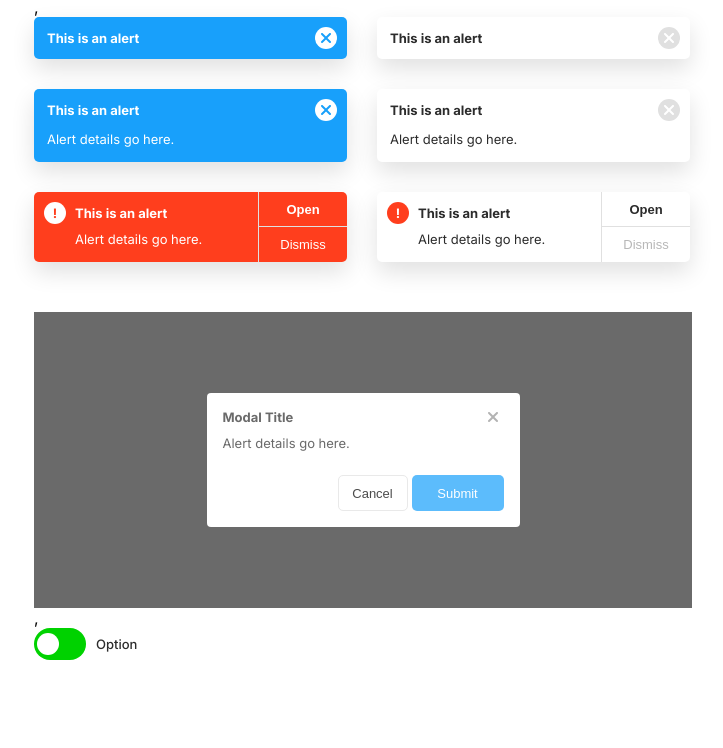
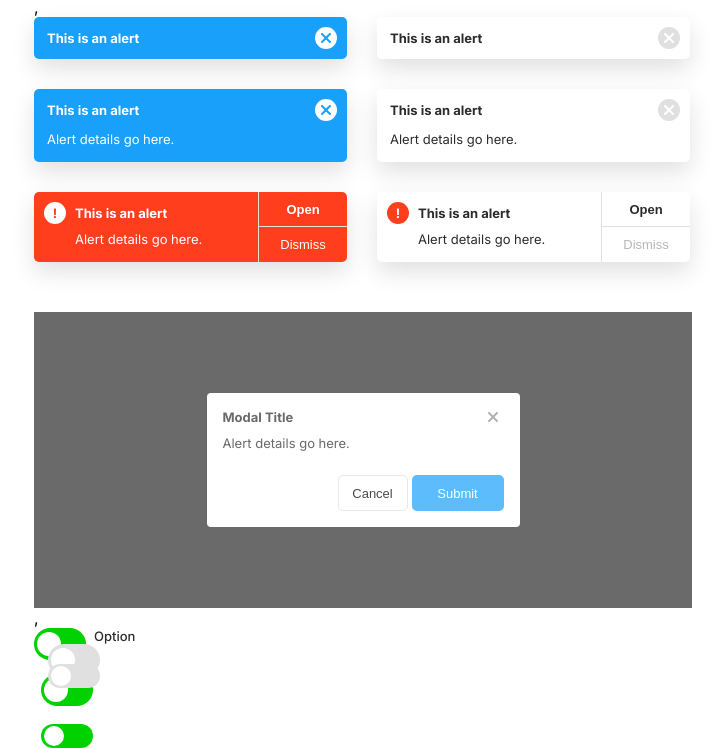
Before and after one commit to Angelina207/UI-kit, a plain HTML site: page index.html in a window 1280 px wide. Shown: the part 469-1217 px from the top of the page, without its empty margins (26-749 px from the left). Before the commit the page ends 1129 px from the top, so only its background shows below. Drawn offline with Linux system fonts and the light colour scheme.

Commit message:
Add files via upload

```diff
--- a/css/style.css
+++ b/css/style.css
@@ -352,53 +352,156 @@ p {
   box-shadow: 0px 10px 23px rgba(0, 0, 0, 0.12);
 }
 
-.check-label {
+.form__option {
   display: flex;
-  align-items: center;
 }
 
-.check-desc {
+.option-deck {
   color: #2C2C2C;
   font-size: 13px;
   font-weight: 500;
-  padding-left: 10px;
+  padding-left: 60px;
 }
 
-.check-mark {
-  display: none;
+.option-input {
+  position: relative;
+  appearance: none;
 }
 
-.check-mark:checked ~ .check-elem {
-  background-color: #00A000;
-}
-
-.check-elem {
-  position: relative;
+.option-label {
+  position: absolute;
   width: 52px;
   height: 32px;
   background-color: #00D200;
-  border-radius: 20px;
-  transition: 250ms;
-}
-.check-elem:hover, .check-elem:focus {
-  -webkit-box-shadow: 0px 10px 18px -7px rgba(0, 0, 0, 0.36);
-  -moz-box-shadow: 0px 10px 18px -7px rgba(0, 0, 0, 0.36);
-  box-shadow: 0px 10px 18px -7px rgba(0, 0, 0, 0.36);
+  border-radius: 23px;
 }
 
-.check-elem::before {
+.option-label::before {
+  position: absolute;
   content: "";
-  position: absolute;
   display: inline-block;
-  width: 22px;
-  height: 22px;
   background-color: #fff;
-  border-radius: 50px;
-  top: calc(50% - 11px);
+  border-radius: 50%;
+  width: 24px;
+  height: 24px;
+  top: calc(50% - 12px);
   left: 3px;
   transition: 250ms;
 }
 
-.check-mark:checked ~ .check-elem::before {
-  left: 27px;
+.option-input:checked ~ .option-label {
+  background-color: #00A000;
 }
+
+.option-input:checked ~ .option-label::before {
+  left: 25px;
+}
+
+.checkbox-list {
+  display: flex;
+}
+
+.form__checkbox-active {
+  margin-top: 30px;
+}
+
+.checkbox-input {
+  appearance: none;
+  position: relative;
+}
+
+.checkbox-active-label {
+  content: "";
+  position: absolute;
+  display: inline-block;
+  width: 52px;
+  height: 32px;
+  background-color: #00D200;
+  border-radius: 23px;
+  transition: 250ms;
+}
+
+.checkbox-active-label::before {
+  content: "";
+  position: absolute;
+  display: inline-block;
+  width: 24px;
+  height: 24px;
+  border-radius: 50%;
+  background-color: #fff;
+  top: calc(50% - 12px);
+  left: 3px;
+  transition: 250ms;
+}
+
+.checkbox-input:checked ~ .checkbox-active-label {
+  background-color: #00A000;
+}
+
+.checkbox-input:checked ~ .checkbox-active-label::before {
+  left: 25px;
+}
+
+.checkbox-active-label--small-sise {
+  height: 24px;
+}
+
+.checkbox-active-label--small-sise::before {
+  height: 20px;
+  width: 20px;
+  top: calc(50% - 10px);
+}
+
+.checkbox-input:checked ~ .checkbox-active-label--small-sise::before {
+  left: 29px;
+}
+
+.disabled-check {
+  appearance: none;
+  position: relative;
+}
+
+.disable-lable {
+  position: absolute;
+  width: 52px;
+  height: 32px;
+  background-color: #E0E0E0;
+  border-radius: 23px;
+  transition: 250ms;
+}
+
+.disable-lable::before {
+  position: absolute;
+  content: "";
+  display: inline-block;
+  background-color: #fff;
+  width: 24px;
+  height: 24px;
+  border-radius: 50%;
+  top: calc(50% - 12px);
+  left: 3px;
+  transition: 250ms;
+}
+
+.disabled-check:checked ~ .disable-lable {
+  background-color: #BBBBBB;
+}
+
+.disabled-check:checked ~ .disable-lable::before {
+  left: 25px;
+}
+
+.disable-lable--small {
+  height: 24px;
+}
+
+.disable-lable--small::before {
+  width: 20px;
+  height: 20px;
+  top: calc(50% - 10px);
+  left: 3px;
+}
+
+.disabled-check:checked ~ .disable-lable--small::before {
+  left: 30px;
+}
--- a/index.html
+++ b/index.html
@@ -146,17 +146,46 @@
     </div>
     </div>,
 	<div class="container">
-    <div class="check-wrapp">
-        <label for="check" class="check-label">
-            <input type="checkbox" class="check-mark" id="check">
-            <div class="check-elem"></div>
-            <p class="check-desc">Option</p>
-        </label>
+    <form class="form__option">
+        <p class="option-deck">Option</p>
+        <input type="checkbox" class="option-input" id="check">
+        <label for="check" class="option-label"></label>
+    </form>
+
+    <!-- Checkbox list -->
+
+    <div class="checkbox-list">
+        <div>
+            <form class="form__checkbox-active">
+                <input type="checkbox" class="checkbox-input" id="check-active">
+                <label for="check-active" class="checkbox-active-label"></label>
+            </form>
+            <form class="form__checkbox-active">
+                <input type="checkbox" class="checkbox-input" id="check-active-small">
+                <label for="check-active-small" class="checkbox-active-label checkbox-active-label--small-sise"></label>
+            </form>
+        </div>
+        <!-- <div>
+            <form class="form__check">
+                <input type="checkbox" class="checkbox-input" id="checkbox-white">
+                <label for="checkbox-white" class="checkbox-active-label"></label>
+            </form>
+            <form class="form__check">
+                <input type="checkbox" class="checkbox-input checkbox-input--white-small" id="checkbox-white-small">
+                <label for="checkbox-white-small" class="checkbox-active-label"></label>
+            </form>
+        </div> -->
+        <div>
+            <form>
+                <input disabled type="checkbox" class="disabled-check" id="disabled-check">
+                <label for="disabled-check" class="disable-lable"></label>
+            </form>
+            <form class="form__check">
+                <input disabled type="checkbox" class="disabled-check" id="check-disabled-small">
+                <label for="check-disabled-small" class="disable-lable disable-lable--small"></label>
+            </form>
+        </div>
     </div>
-    <!-- <input type="checkbox" class="checkbox" id="check">
-    <input type="checkbox" class="checkbox" id="check">
-    <input type="checkbox" class="checkbox" id="check">
-    <input type="checkbox" class="checkbox" id="check"> -->
 </div>
 </body>
 </html>
```
Also changed, not shown: css/style.min.css.
